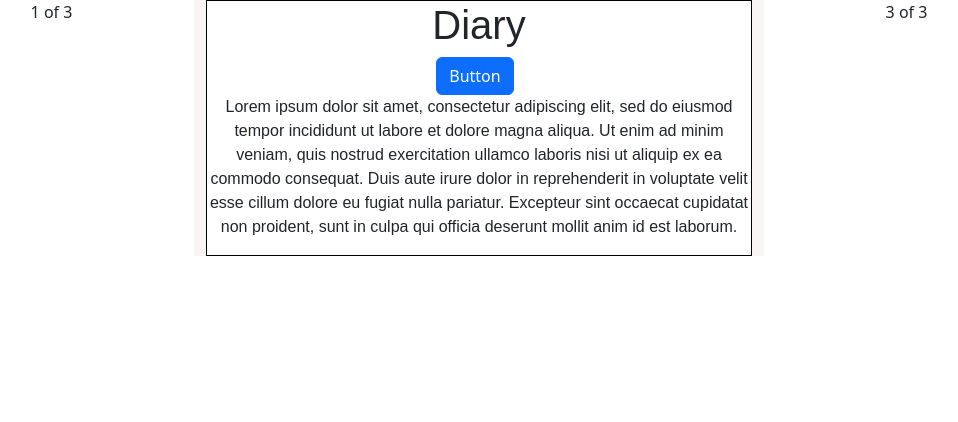
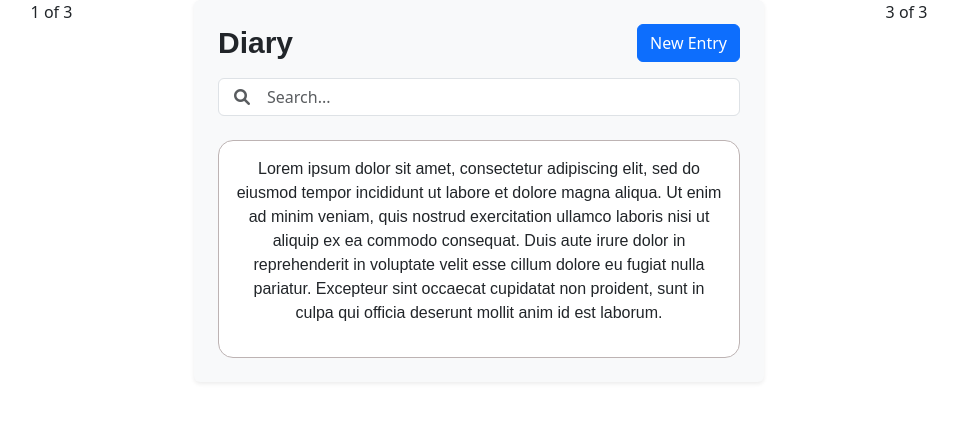
Before and after one commit to jasonxanthakis/bridget-jones-diary, a plain HTML site: page website/index.html in a window 1280 px wide. Shown: the whole page, without its empty margins (161-1119 px from the left). Drawn offline with nearby package versions, Linux system fonts and the light colour scheme.

Commit message:
Tidied up Bootstrap design

```diff
--- a/website/index.html
+++ b/website/index.html
@@ -5,6 +5,7 @@
     <meta name="viewport" content="width=device-width, initial-scale=1">
     <title>Bridget Jones's Diary</title>
     <link href="https://cdn.jsdelivr.net/npm/bootstrap@5.3.7/dist/css/bootstrap.min.css" rel="stylesheet" integrity="sha384-LN+7fdVzj6u52u30Kp6M/trliBMCMKTyK833zpbD+pXdCLuTusPj697FH4R/5mcr" crossorigin="anonymous">
+    <link href="https://cdnjs.cloudflare.com/ajax/libs/font-awesome/6.0.0-beta3/css/all.min.css" rel="stylesheet">
     <link rel="stylesheet" href="style.css">
   </head>
   <body>
@@ -14,11 +15,17 @@
                 <div class="col">
                     1 of 3
                 </div>
-                <div class="col-6">
-                    <div class="col content-container">
-                        <h1>Diary</h1>
-                        <button class="btn btn-primary me-md-2" type="button">Button</button>
-                        <div class="d-grid gap-2 d-md-flex justify-content-md-end">
+                <div class="col-6 bg-light p-4 rounded shadow-sm">
+                    <div class="d-flex justify-content-between align-items-center mb-3">
+                        <h1 class="m-0">Diary</h1>
+                        <button class="btn btn-primary" type="button">New Entry</button>
+                    </div>
+                    <div class="position-relative mb-4">
+                        <input type="text" class="form-control ps-5" placeholder="Search...">
+                        <i class="fas fa-search position-absolute top-50 start-0 translate-middle-y ms-3 text-muted"></i>
+                    </div>
+                    <div class="content-container p-3">
+                        <div class="md-0">
                             <p>Lorem ipsum dolor sit amet, consectetur adipiscing elit, sed do eiusmod tempor incididunt ut labore et dolore magna aliqua. Ut enim ad minim veniam, quis nostrud exercitation ullamco laboris nisi ut aliquip ex ea commodo consequat. Duis aute irure dolor in reprehenderit in voluptate velit esse cillum dolore eu fugiat nulla pariatur. Excepteur sint occaecat cupidatat non proident, sunt in culpa qui officia deserunt mollit anim id est laborum.</p>
                         </div>
                     </div>
--- a/website/style.css
+++ b/website/style.css
@@ -1,12 +1,22 @@
-.col-6 {
-    background-color: rgb(250, 245, 245);
-}
-
 h1, p {
     font-family: Arial, Helvetica, sans-serif;
 }
 
+h1 {
+    font-size: 30px;
+    font-weight: bold;
+}
+
 .content-container {
     background-color: white;
-    border: 1px solid black;
+    border: 1px solid rgb(189, 179, 179);
+    border-radius: 15px;
 }
+
+.search-icon {
+    pointer-events: none;
+}
+
+.bg-light {
+    background-color: #f8f9fa !important;
+}
```
